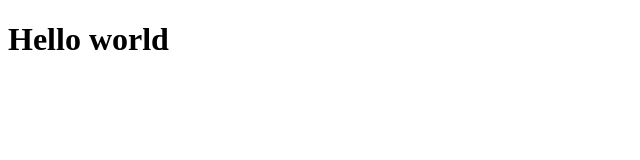
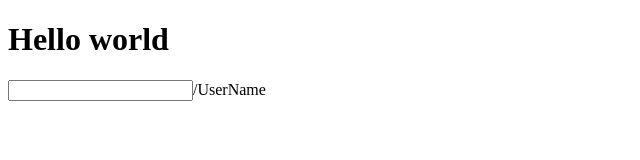
Before and after one commit to soknoeurn-srun/OnlineShop, a plain HTML site: page index.html in a window 1280 px wide. Shown: the whole page, without its empty margins (0-640 px from the left). Drawn offline with Linux system fonts and the light colour scheme.

Commit message:
add text field

```diff
--- a/index.html
+++ b/index.html
@@ -8,5 +8,6 @@
 </head>
 <body>
   <h1>Hello world</h1>
+  <input type="text">/UserName
 </body>
 </html>
```
